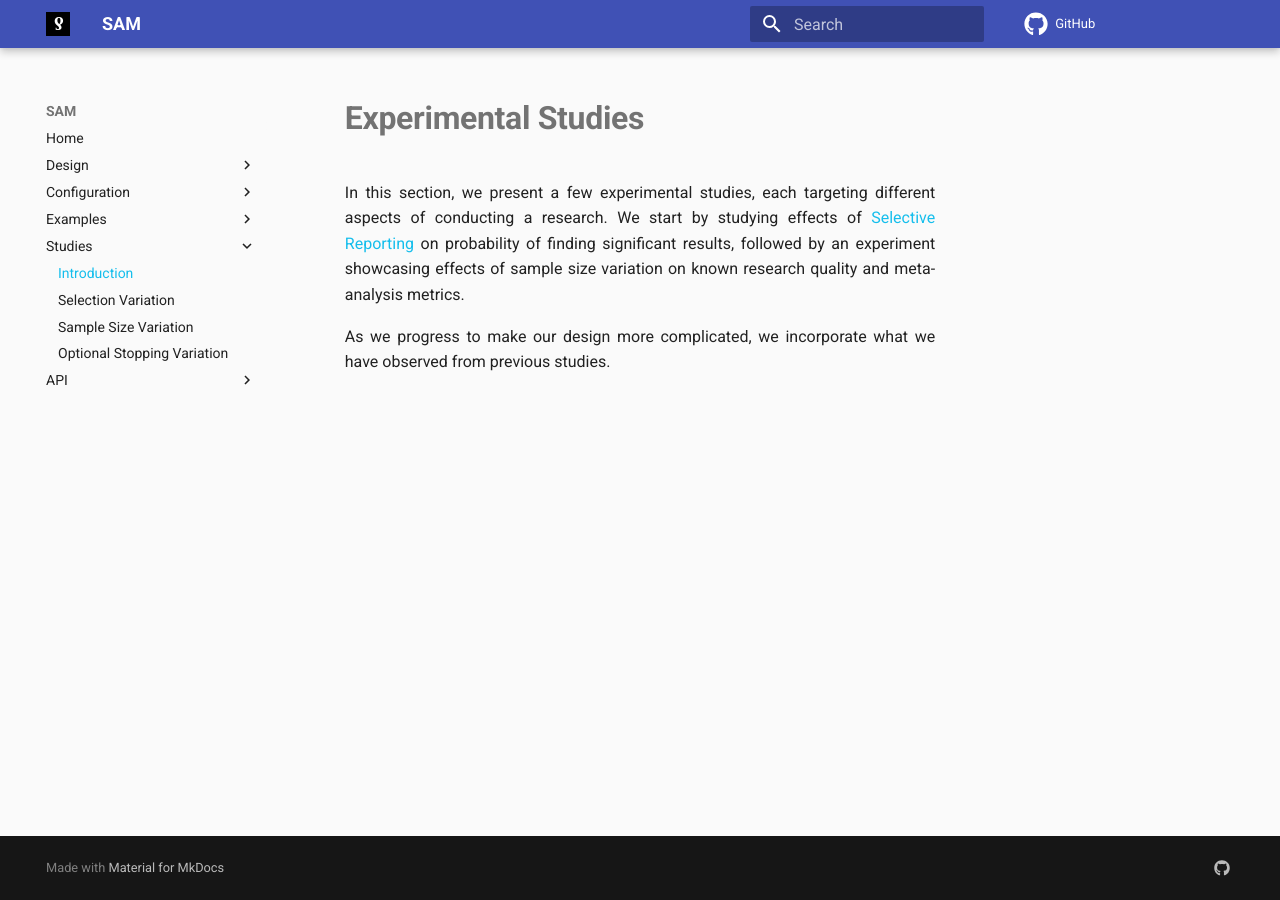
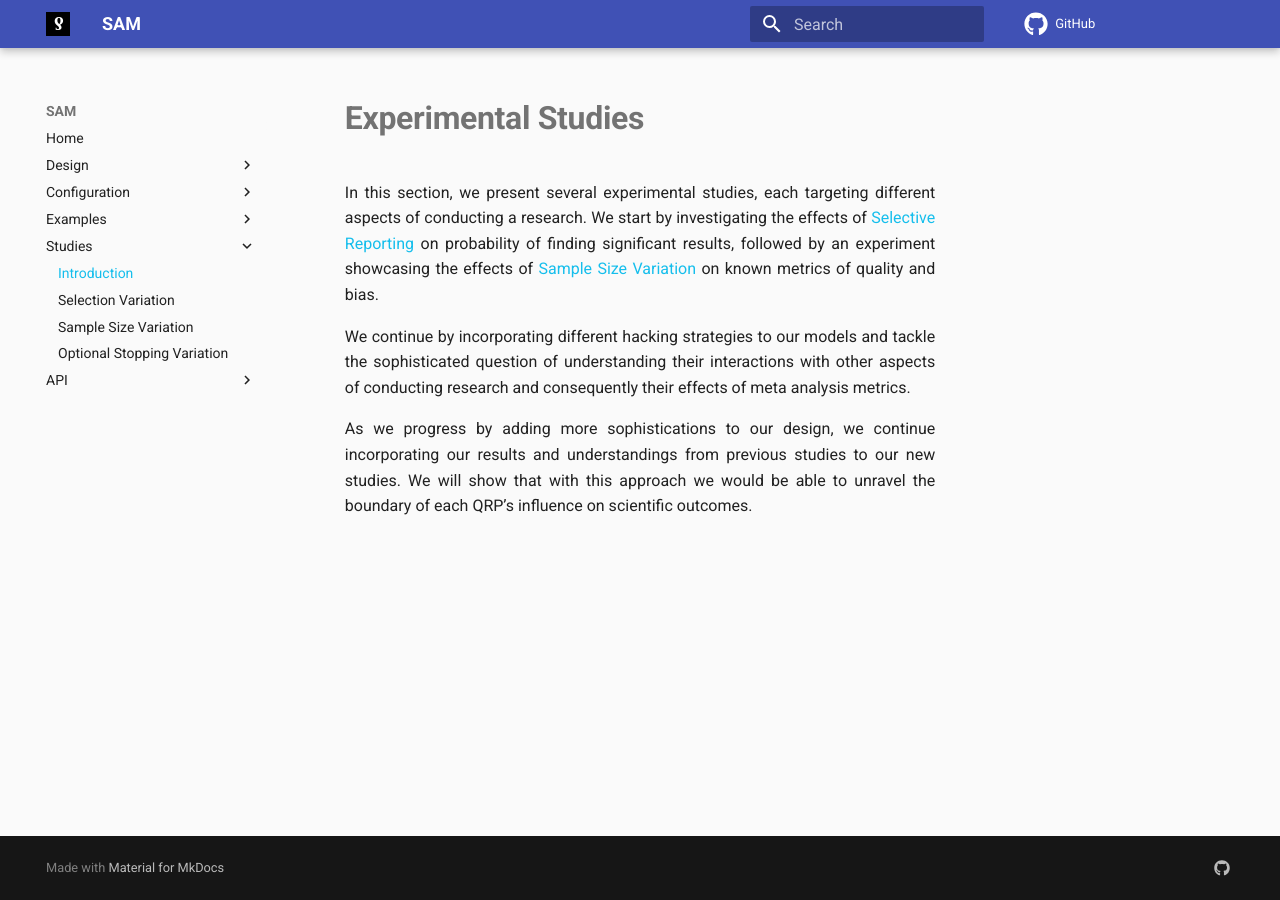
Before and after one commit to amirmasoudabdol/Bilbo, an MkDocs documentation site: the page built from docs/studies/studies.md, in a window 1280 px wide. Built offline with MkDocs 1.6.1 and Material for MkDocs 9.7.7, drawn with Linux system fonts in a browser that asks for light colours; some web fonts are replaced; comment, search, counter and statistics services are not loaded.

Commit message:
refining the studies intro

```diff
--- a/docs/studies/studies.md
+++ b/docs/studies/studies.md
@@ -4,6 +4,8 @@ title: Introduction
 
 # Experimental Studies
 
-In this section, we present a few experimental studies, each targeting different aspects of conducting a research. We start by studying effects of [Selective Reporting](/hacking-strategies/selective-reporting.md) on probability of finding significant results, followed by an experiment showcasing effects of sample size variation on known research quality and meta-analysis metrics.
+In this section, we present several experimental studies, each targeting different aspects of conducting a research. We start by investigating the effects of [Selective Reporting](/hacking-strategies/selective-reporting.md) on probability of finding significant results, followed by an experiment showcasing the effects of [Sample Size Variation](/studies/sample-size-variation.md) on known metrics of quality and bias.
 
-As we progress to make our design more complicated, we incorporate what we have observed from previous studies.
+We continue by incorporating different hacking strategies to our models and tackle the sophisticated question of understanding their interactions with other aspects of conducting research and consequently their effects of meta analysis metrics.
+
+As we progress by adding more sophistications to our design, we continue incorporating our results and understandings from previous studies to our new studies. We will show that with this approach we would be able to unravel the boundary of each QRP’s influence on scientific outcomes.
```
